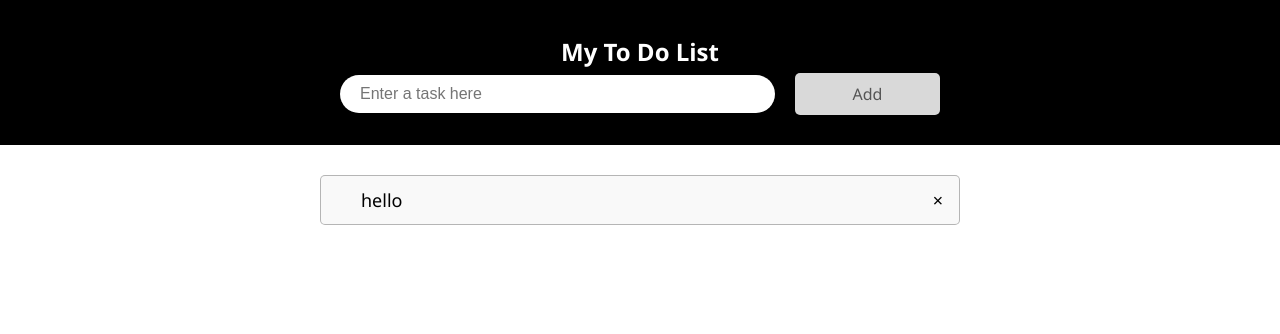
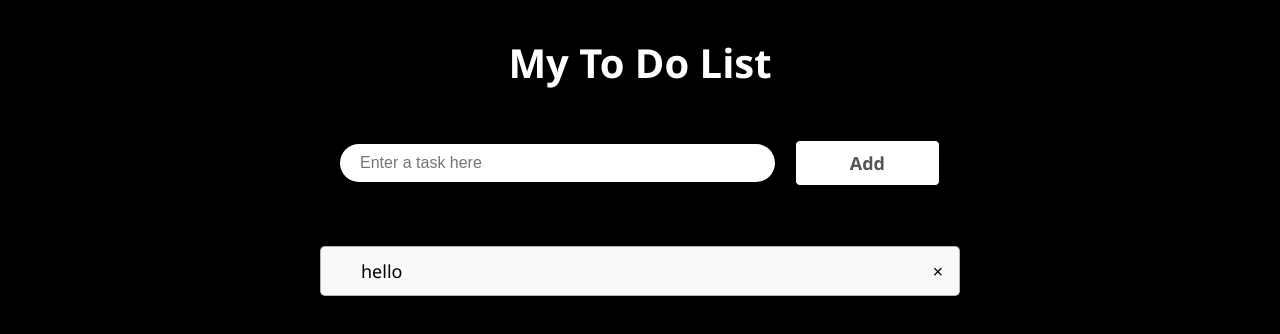
Before and after one commit to BackendDev07/24.03.2023, a plain HTML site: page index.html in a window 1280 px wide. Drawn offline with Linux system fonts and the light colour scheme.

Commit message:
To do list

```diff
--- a/index.html
+++ b/index.html
@@ -8,7 +8,8 @@
 <body>
 
 <div id="myDIV" class="header" style="display: flex; align-items: center;justify-content: center; flex-direction: column;">
-  <h2 style="margin:5px">My To Do List</h2>
+  <h2 style="margin:5px; font-size: 40px;
+  margin-bottom: 50px;">My To Do List</h2>
   <div class="box" style="width: 50%; display: flex;align-items: center;justify-content: center;gap: 20px;">
     <input style="border-radius: 20px; outline: none; padding: 10px 20px;" type="text" id="myInput" style="width: 50%;" placeholder="Enter a task here">
   <span style="border-radius: 5px;" onclick="newElement()" class="addBtn">Add</span>
--- a/style.css
+++ b/style.css
@@ -2,6 +2,7 @@ body {
     margin: 0;
     min-width: 250px;
     font-family: 'Segoe UI', Tahoma, Geneva, Verdana, sans-serif;
+    background-color: #000;
   }
 
   /* Include the padding and border in an element's total width and height */
@@ -110,3 +111,17 @@ body {
   .addBtn:hover {
     background-color: #bbb;
   }
+
+  .box span:hover{
+    transition: all 0.5s ease;
+    background-color: #000;
+    border: 1px solid #fff;
+    color: #fff;
+
+  }
+  .box span{
+    border: 1px solid black;
+    background-color: #fff;
+    font-size: 18px;
+    font-weight: 600;
+  }
```
